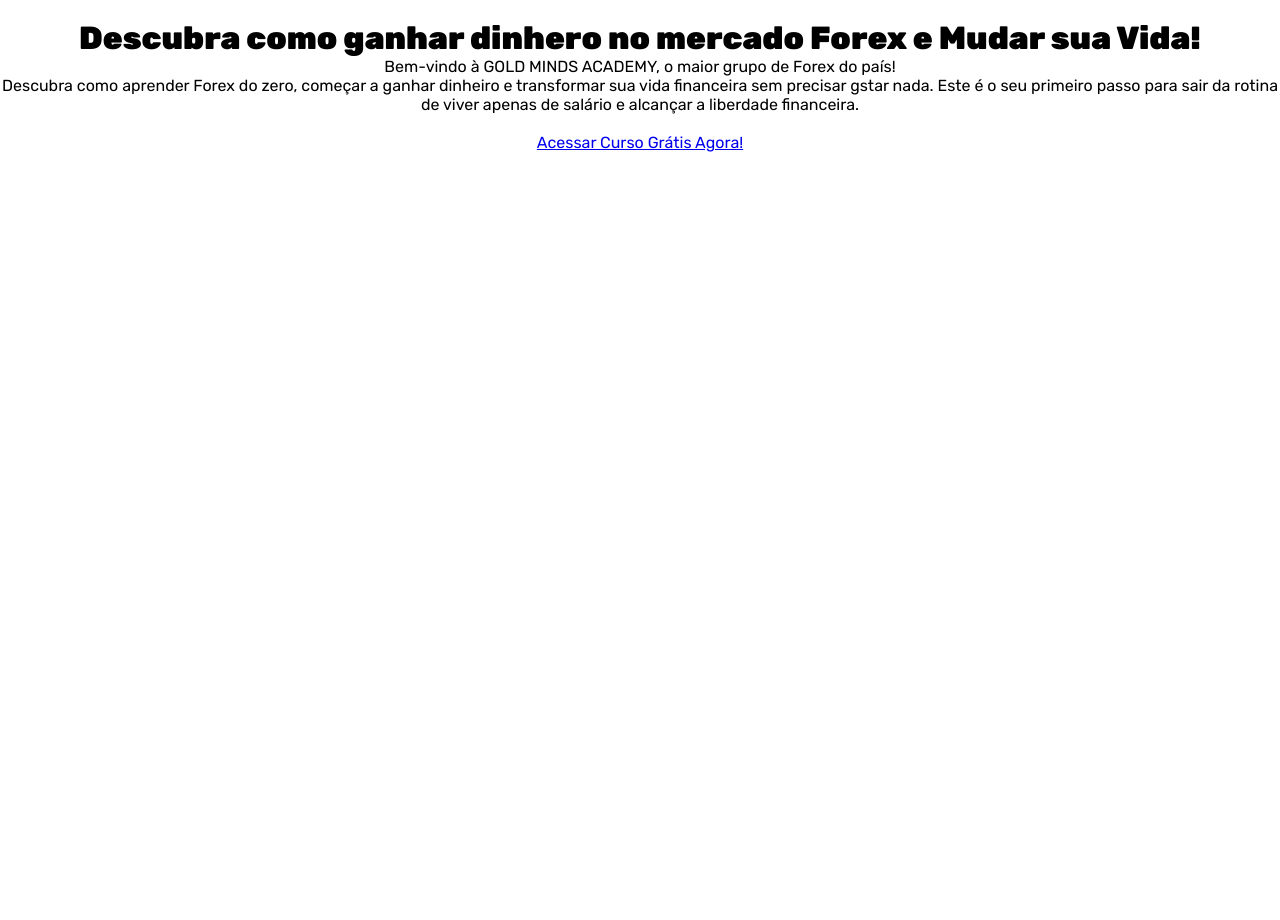
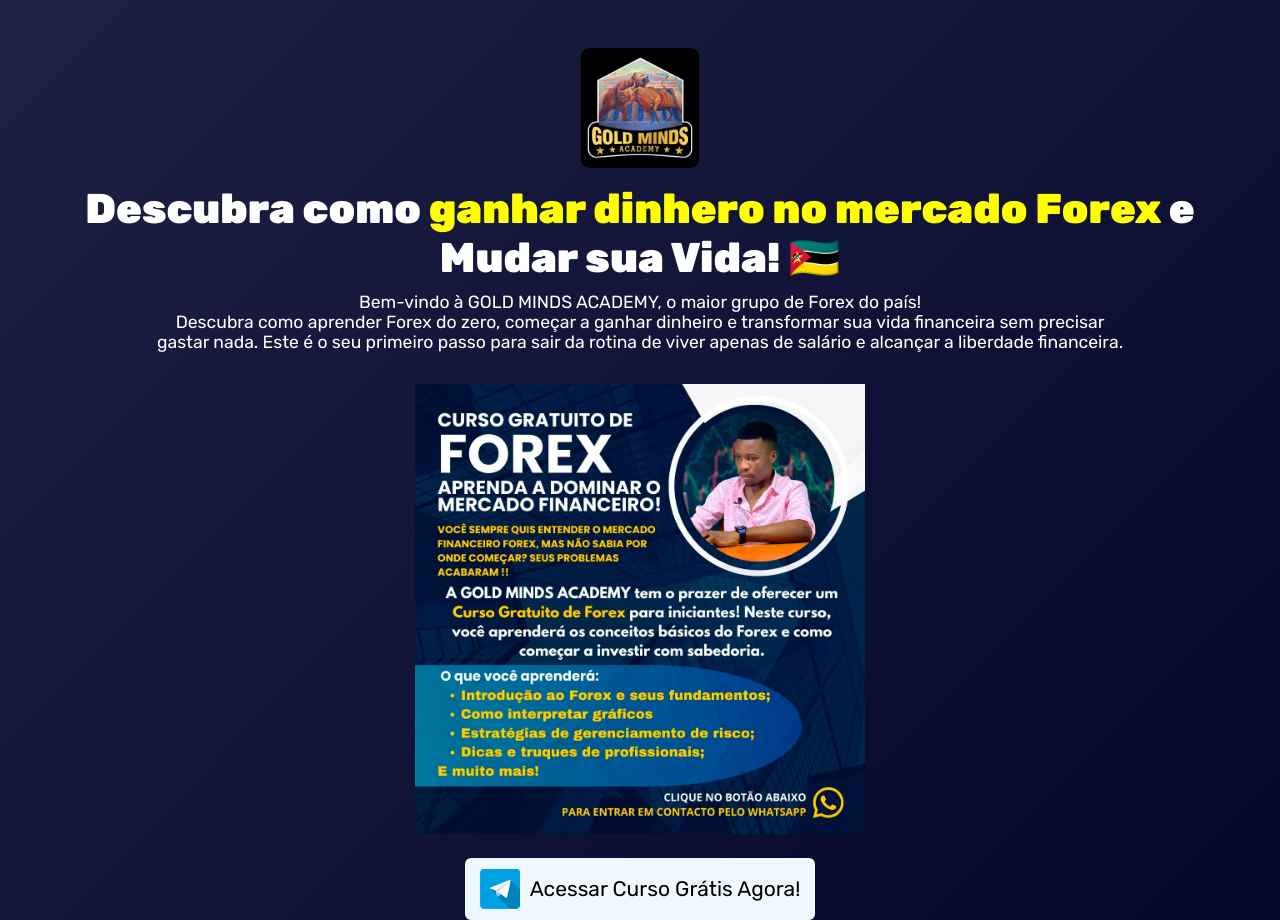
Before and after one commit to renzi-fidele-frontend/alen_vsl, a plain HTML site: page index.html in a window 1280 px wide. Before the commit the page ends 800 px from the top, so only its background shows below. Drawn offline with Linux system fonts and the light colour scheme.

Commit message:
feat: Finalizando toda a estrutura da versão desktop

```diff
--- a/index.html
+++ b/index.html
@@ -4,18 +4,18 @@
       <meta charset="UTF-8" />
       <meta name="viewport" content="width=device-width, initial-scale=1.0" />
       <title>Curso de Forex trading para Moçambicanos</title>
-      <link rel="stylesheet" href="style.css">
+      <link rel="stylesheet" href="style.css" />
    </head>
    <body>
-      <header><img src="" alt="" /></header>
       <main>
-         <h1>Descubra como ganhar dinhero no mercado Forex e Mudar sua Vida!</h1>
+         <img id="logo" src="imgs/logo.jpg" alt="Logo do site" />
+         <h1>Descubra como <span class="span">ganhar dinhero no mercado Forex</span> e Mudar sua Vida! 🇲🇿</h1>
          <p>Bem-vindo à GOLD MINDS ACADEMY, o maior grupo de Forex do país!</p>
          <p>
-            Descubra como aprender Forex do zero, começar a ganhar dinheiro e transformar sua vida financeira sem precisar gstar nada. Este é o
+            Descubra como aprender Forex do zero, começar a ganhar dinheiro e transformar sua vida financeira sem precisar gastar nada. Este é o
             seu primeiro passo para sair da rotina de viver apenas de salário e alcançar a liberdade financeira.
          </p>
-         <img src="" alt="" />
+         <img id="flayer" src="imgs/flayer.jpg" alt="Foto principal" />
          <!-- Pessoas que acessaram -->
          <div>
             <div></div>
@@ -26,8 +26,9 @@
          </div>
 
          <!-- CTA -->
-         <a href="https://t.me/Gold_MindsBot?start=r0746151127">Acessar Curso Grátis Agora!</a>
+         <a id="telegram" target="_blank" href="https://t.me/Gold_MindsBot?start=r0746151127"
+            ><img src="imgs/telegram.png" alt="" /> Acessar Curso Grátis Agora!</a
+         >
       </main>
-      <footer></footer>
    </body>
 </html>
--- a/style.css
+++ b/style.css
@@ -9,12 +9,57 @@
 
 body {
    font-family: "Rubik", serif;
+   background-color: #40667d;
+   background-image: linear-gradient(135deg, #1d2144 0%, #05062b 100%);
+   min-height: 100dvh;
+   color: white;
 }
 
 main {
    text-align: center;
+   flex-direction: column;
+   align-items: center;
+   display: flex;
+   padding-top: 3rem;
+   max-width: 1200px;
+   margin-inline: auto;
 }
 
 h1 {
    font-weight: 900;
+   margin-top: 1rem;
+   font-size: 2.6rem;
+   margin-bottom: 0.6rem;
 }
+
+p {
+   font-size: 1.1rem;
+   text-wrap: balance;
+}
+
+#logo {
+   width: 120px;
+   border-radius: 10px;
+}
+
+#flayer {
+   width: 450px;
+   margin-top: 2rem;
+}
+
+.span {
+   color: yellow;
+}
+
+#telegram {
+   display: flex;
+   align-items: center;
+   gap: 0.625rem;
+   font-size: 21px;
+   text-decoration: none;
+   margin-top: 1.5rem;
+   padding: .7rem .9rem;
+   border-radius: 6px;
+   background-color: aliceblue;
+   color: black;
+}
```
Also changed, not shown: imgs/flayer.jpg (added), imgs/telegram.png (added).
